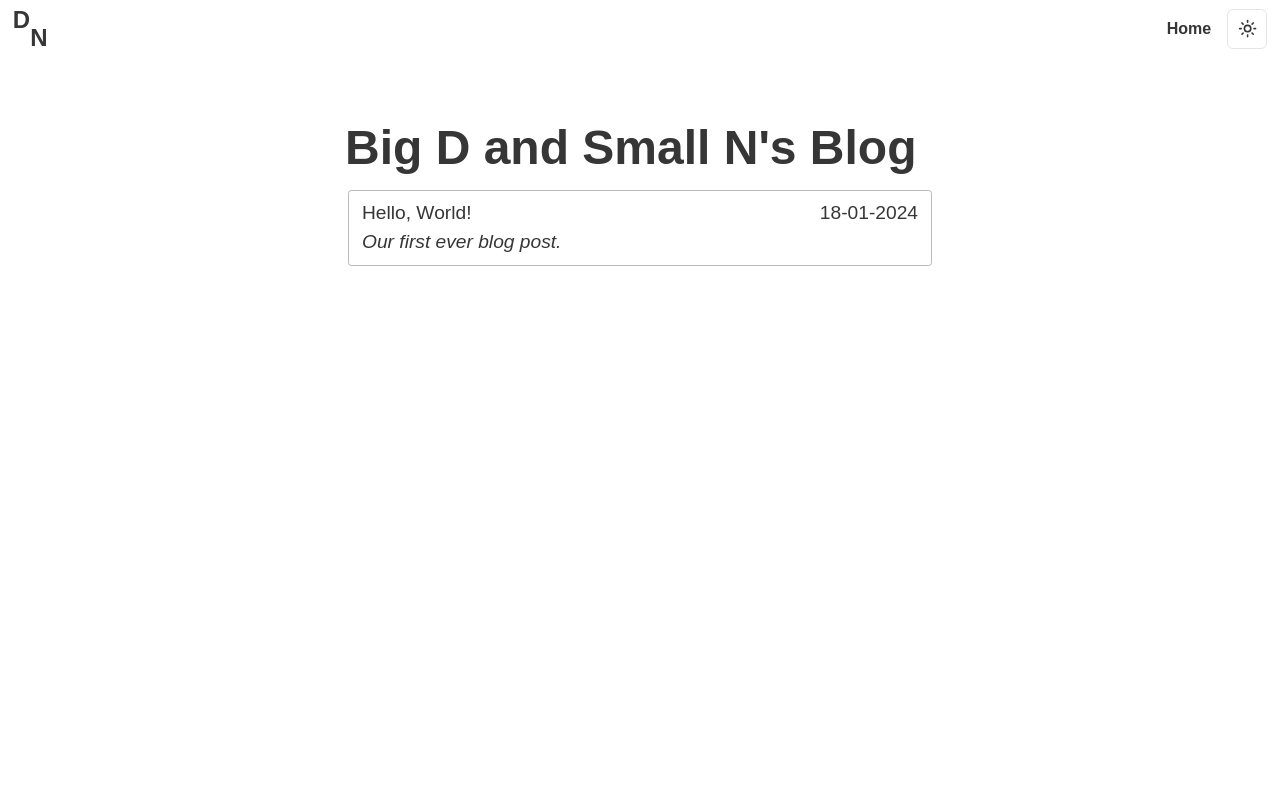
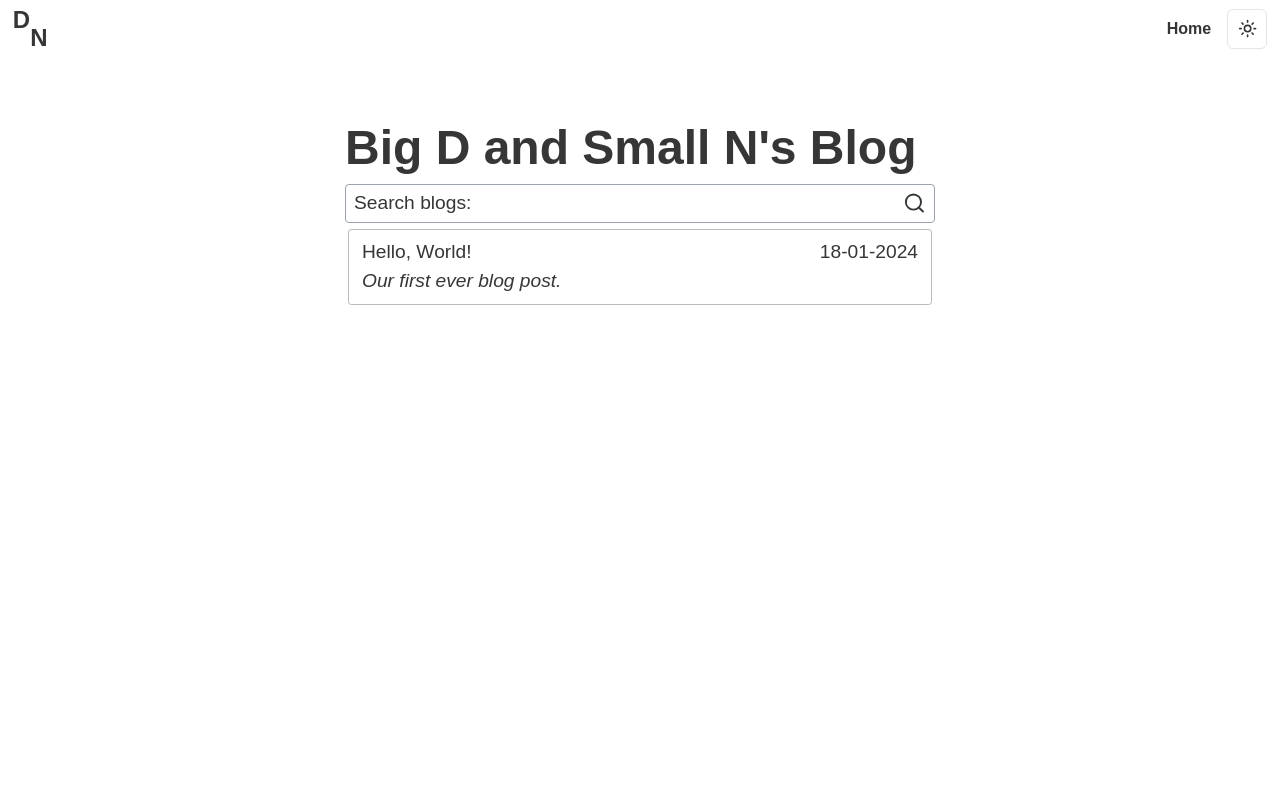
Before and after one commit to NeoSahadeo/BigDSmallNBlog, a Next.js app: page / in a window 1280 px wide. Shown: the top 800 px of the page. Built offline with nearby package versions, Linux system fonts and the light colour scheme.

Commit message:
feat && fix: Damain added search function. Converted home server page to client component. Made marky.ts direct call

```diff
--- /dev/null
+++ b/app/home.tsx
@@ -0,0 +1,43 @@
+'use client';
+import Link from 'next/link';
+import Search from '@/components/search';
+import styles from './page.module.css'
+import { useState } from 'react';
+import { Post } from './utils/marky';
+
+type HomeProps = {
+  posts: Post[]
+}
+
+export default function Home({posts}: HomeProps) {
+  const [postsToDisplay, setPostsToDisplay] = useState(posts)
+    return (
+        <main className='pl-4 pr-4 sm:pl-0 sm:pr-0'>
+        <section>
+        <h1>Big D and Small N&apos;s Blog</h1>
+        <Search posts={posts} setPostsToDisplay={setPostsToDisplay}/>
+        <ul id='blogPosts' className={styles.ul}>
+        {postsToDisplay.map((post: Post) => {
+            return (
+                <li className={`${styles.li} `} key={post.id}>
+                  <Link className='flex flex-col' href={'posts/'+post.id}>
+                    <span className='justify-between flex w-100'>
+                    <span>
+                    {post.title}
+                    </span>
+                    <span>
+                    {post.date}
+                    </span>
+                    </span>
+                    <span className='italic'>
+                    {post.description}
+                    </span>
+                  </Link>
+                </li>
+                )
+            })}
+  </ul>
+    </section>
+    </main>
+    );
+}
--- a/app/page.tsx
+++ b/app/page.tsx
@@ -1,39 +1,8 @@
-import Link from 'next/link';
-import {get} from 'http';
-import styles from './page.module.css'
 import GetSortedPosts from './utils/marky';
+import Home from './home';
+
+export const posts = GetSortedPosts()
 
 export default function Page() {
-   let posts = GetSortedPosts()
-  return (
-  <main className='pl-4 pr-4 sm:pl-0 sm:pr-0'>
-    <section>
-      <h1>Big D and Small N&apos;s Blog</h1>
-        <ul className={styles.ul}>
-        { posts.map((post) => {
-          if (post == null) {
-            return null
-          }
-          return (
-          <li className={`${styles.li} `} key={post.id}>
-          <Link className='flex flex-col' href={'posts/'+post.id}>
-            <span className='justify-between flex w-100'>
-              <span>
-              {post.title}
-              </span>
-              <span>
-              {post.date}
-              </span>
-            </span>
-            <i>
-              {post.description}
-            </i>
-          </Link>
-          </li>
-          )
-        })}
-        </ul>
-    </section>
-  </main>
-  );
+  return <Home posts={posts}/>
 }
--- a/app/posts/[slug]/page.tsx
+++ b/app/posts/[slug]/page.tsx
@@ -2,14 +2,17 @@ import GetSortedPosts from '../../utils/marky'
 import { postsDirectory } from '../../utils/marky'
 import fs from 'fs'
 import path from 'path'
-import matter, {language} from 'gray-matter'
+import matter from 'gray-matter'
 import { marked } from 'marked'
 
 export function generateStaticParams() {
   let posts = GetSortedPosts()
-    return posts.map(post=>{return{slug:post.id}})}
+  return posts.map(post=>{
+    return{slug:post.id}
+  })
+}
 
-async function generatePage({ params }: { params: { slug: string } }) {
+export default async function generatePage({ params }: { params: { slug: string } }) {
   const fullPath = path.join(postsDirectory, params.slug)+'.md'
   const fileContents = fs.readFileSync(fullPath, 'utf8')
   const matterResult = matter(fileContents)
@@ -33,7 +36,3 @@ async function generatePage({ params }: { params: { slug: string } }) {
     </main>
     )
 }
-
-export default async function Page({ params }: { params: { slug: string } }) {
-  return generatePage({params})
-}
--- /dev/null
+++ b/components/search.module.css
@@ -0,0 +1,7 @@
+.input:hover, .input:focus {
+  outline: none;
+}
+.input {
+  padding-left: 0.3rem;
+  width: 100%;
+}
--- /dev/null
+++ b/components/search.tsx
@@ -0,0 +1,31 @@
+'use client';
+import {BaseSyntheticEvent} from 'react';
+import styles from './search.module.css'
+import { Post } from '@/app/utils/marky';
+import { Search as SearchSVG } from 'lucide-react';
+
+const search = (e:BaseSyntheticEvent, posts: Post[]) => {
+  /* Damian Fixed.
+   *
+   * @return
+   * posts array that has been filtered based on {title, description, date}
+   * */
+  const value = e.target.value.toUpperCase()
+  return posts.filter(post => (
+    post.title.toUpperCase().includes(value) ||
+    post.description.toUpperCase().includes(value) ||
+    post.date.toUpperCase().includes(value)
+  ))
+}
+
+export default function Search({posts, setPostsToDisplay}: {posts: Post[], setPostsToDisplay: any}) {
+  return(
+  <span className="flex flex-col sm:flex-row sm:items-center border px-2 py-1 rounded-sm border-gray-400">
+    <label style={{textWrap: 'nowrap'}} className='w-min'>Search blogs: </label>
+    <span className='flex flex-row w-full items-center'>
+    <input className={`${styles.input} dark:bg-transparent`} onInput={(e)=>setPostsToDisplay(search(e, posts))}></input>
+    <SearchSVG />
+    </span>
+  </span>
+  )
+}
--- /dev/null
+++ b/components/ui/input.tsx
@@ -0,0 +1,25 @@
+import * as React from "react"
+
+import { cn } from "@/lib/utils"
+
+export interface InputProps
+  extends React.InputHTMLAttributes<HTMLInputElement> {}
+
+const Input = React.forwardRef<HTMLInputElement, InputProps>(
+  ({ className, type, ...props }, ref) => {
+    return (
+      <input
+        type={type}
+        className={cn(
+          "flex h-10 w-full rounded-md border border-input bg-background px-3 py-2 text-sm ring-offset-background file:border-0 file:bg-transparent file:text-sm file:font-medium placeholder:text-muted-foreground focus-visible:outline-none focus-visible:ring-2 focus-visible:ring-ring focus-visible:ring-offset-2 disabled:cursor-not-allowed disabled:opacity-50",
+          className
+        )}
+        ref={ref}
+        {...props}
+      />
+    )
+  }
+)
+Input.displayName = "Input"
+
+export { Input }
```
Also changed, not shown: app/posts/thestartofourblog.md (+1 -1 lines), app/utils/marky.ts (+9 -3 lines).
